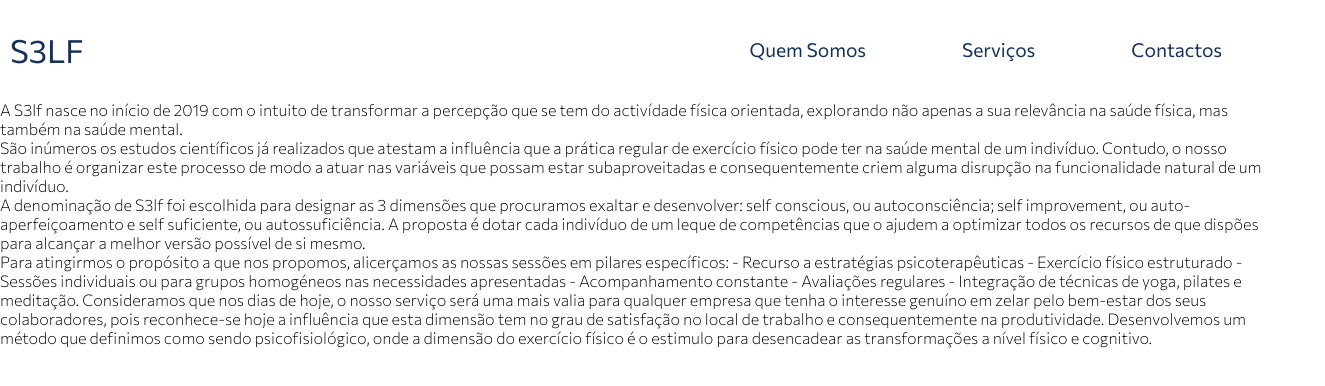
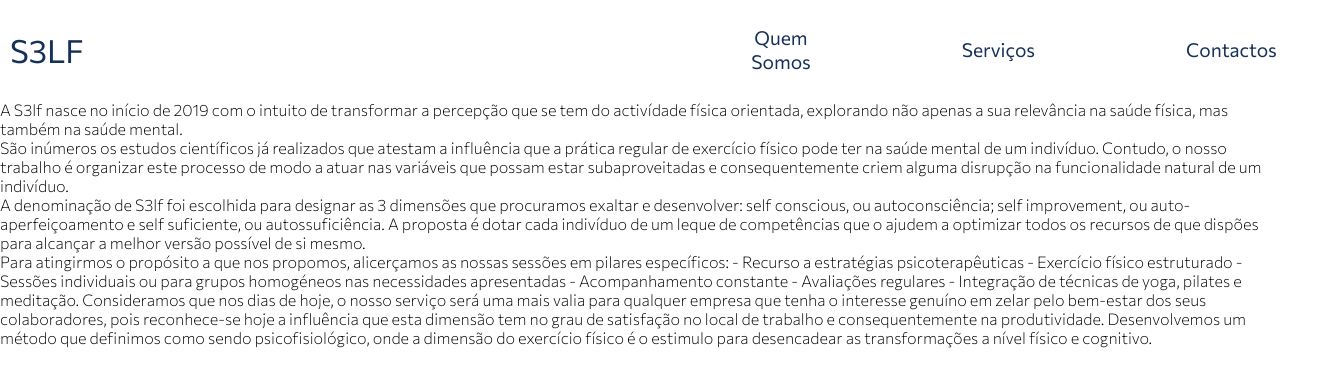
Before and after one commit to Isa1Maria/s3lf, a React (Create React App) app: page /quemsomos in a window 1280 px wide. Shown: the top 386 px of the page, 1325 px wide, since content can reach past the window. Built offline with nearby package versions, Linux system fonts and the light colour scheme.

Commit message:
Updated MenuMobile

```diff
--- a/src/Componentes/Navbar/Navbar.css
+++ b/src/Componentes/Navbar/Navbar.css
@@ -40,10 +40,13 @@ nav {
 }
 
 .nav-menu {
-  display: flex;
-  align-items: center;
-  justify-content: space-between;
+  display: grid;
+  grid-template-columns: repeat(3, auto);
+  grid-gap: 55px;
   list-style: none;
+  text-align: center;
+  width: 40vw;
+  justify-content: center;
 }
 
 .nav-item {
@@ -85,6 +88,7 @@ nav {
   }
 
   .nav-menu {
+    display: flex;
     flex-direction: column;
     width: 100%;
     height: 90vh;
@@ -106,8 +110,8 @@ nav {
   .nav-links {
     text-align: center;
     color: #fff;
-    padding: 10px;
-    margin: 10px;
+    padding: 0px;
+    margin: 0px;
     width: 100%;
     display: block;
   }
```
